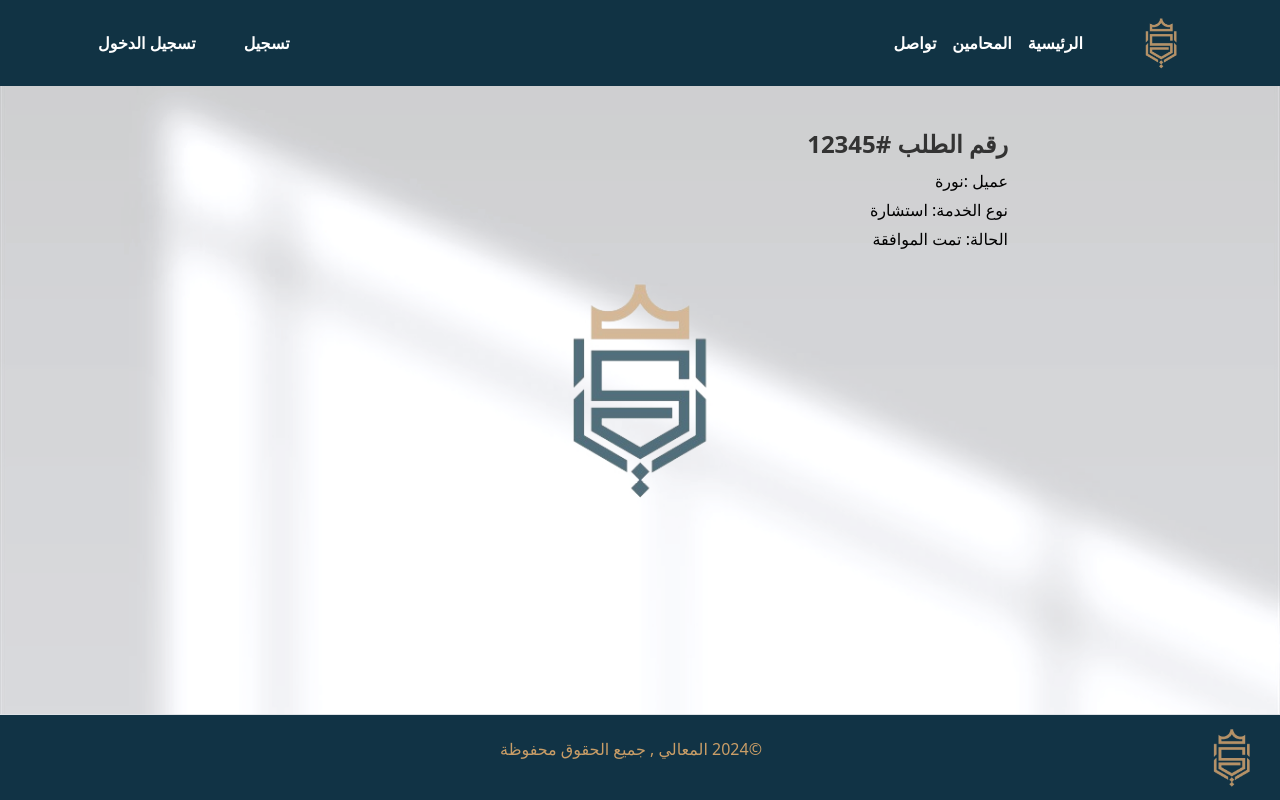
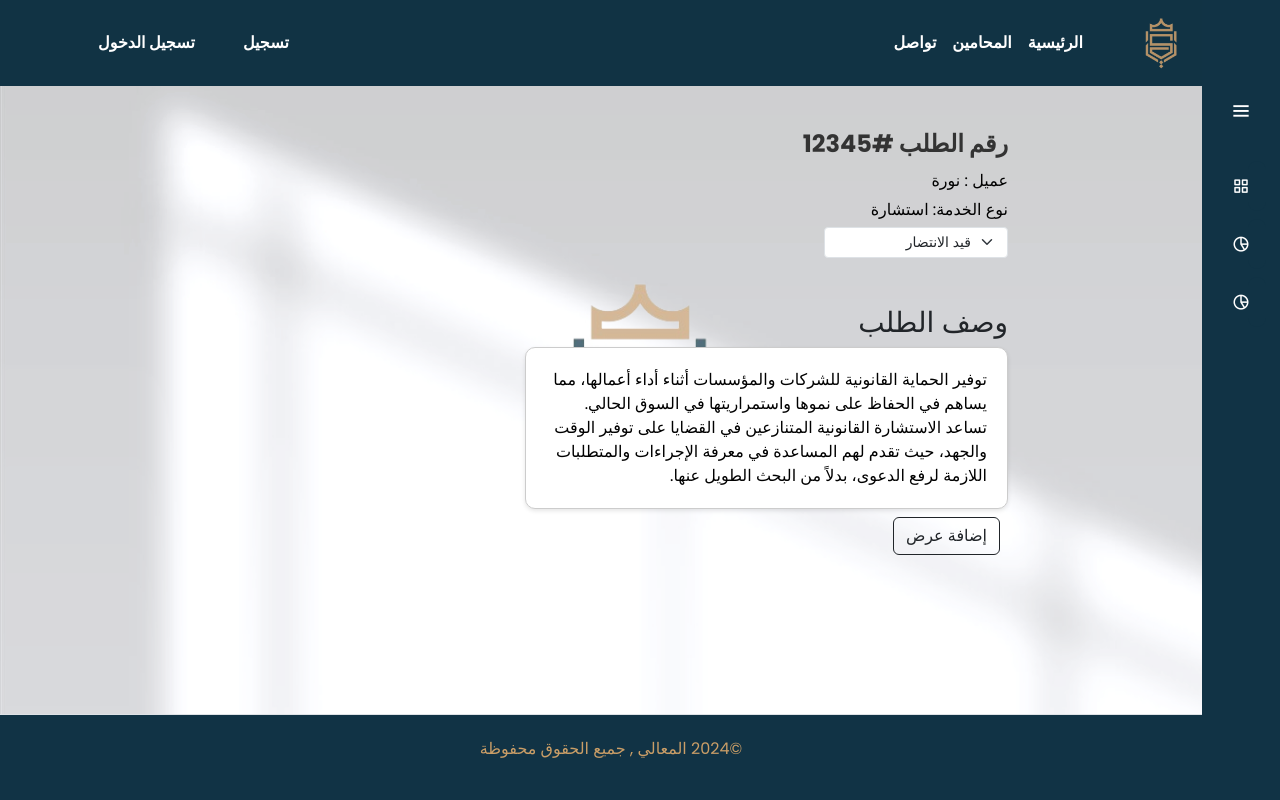
Before and after one commit to WissamZa/Excellency, a Django app: page /service/order_details/ in a window 1280 px wide. Run offline with Django 5.2, Linux system fonts and the light colour scheme; some libraries are stand-ins or nearby versions.

Commit message:
modified:   Excellency/account/templates/account/account_balance.html 	modified:   Excellency/service/templates/service/payment.html 	modified:   Excellency/service/templates/service/previous_orders.html

```diff
--- a/Excellency/account/templates/account/account_balance.html
+++ b/Excellency/account/templates/account/account_balance.html
@@ -4,6 +4,7 @@
     الرصيد
 {% endblock title %}
 {% block content %}
+{% include "account/sidebar.html" %}
 <div class="container mt-4">
     <div class="row justify-content-center">
         <div class="col-md-6">
--- a/Excellency/account/templates/account/sidebar.html
+++ b/Excellency/account/templates/account/sidebar.html
@@ -270,7 +270,7 @@
 
 
    <li>
-     <a href="#">
+     <a href="{% url 'service:Lawyers-view' %}">
        <i class='bx bx-pie-chart-alt-2' ></i>
        <span class="links_name">الطلبات</span>
      </a>
@@ -278,7 +278,7 @@
    </li>
 
     <li>
-     <a href="#">
+     <a href="{% url 'account:account_balance' %}">
        <i class='bx bx-pie-chart-alt-2' ></i>
        <span class="links_name">الرصيد</span>
      </a>
--- a/Excellency/service/templates/service/chat.html
+++ b/Excellency/service/templates/service/chat.html
@@ -4,6 +4,7 @@
 محادثة
 {% endblock title %}
 {% block content %}
+{% include "account/sidebar.html" %}
 <div class="container py-5">
     <div class="row justify-content-center">
         <div class="col-md-8">
--- a/Excellency/service/templates/service/order_details.html
+++ b/Excellency/service/templates/service/order_details.html
@@ -4,17 +4,37 @@
     طلب الخدمة
 {% endblock title %}
 {% block content %}
-
+{% include "account/sidebar.html" %}
 <div class="container mt-4">
     <div class="row justify-content-center">
         <div class="col-md-8">
-            <div class="card-details ">
-                <div class="card-body ">
+            <div class="card-details">
+                <div class="card-body">
                     <h5 class="card-title">رقم الطلب #12345</h5>
-                    <p class="card-text">عميل :نورة </p>
+                    <p class="card-text">عميل : نورة </p>
                     <p class="card-text">نوع الخدمة: استشارة</p>
-                    <p class="card-text">الحالة: تمت الموافقة</p>
+                    <p class="card-text"></p>
+                    <select class="form-select form-select-sm w-25 mb-5" aria-label=".form-select-sm example">
+                        <option selected>قيد الانتضار</option>
+                        <option value="1">رفض</option>
+                        <option value="3">موافقة</option>
+                      </select>
                 </div>
+                <h3 class="">وصف الطلب</h3>
+                <div class="row justify-content-start">
+                    <div class="col-md-8">
+                        <div class="card-law-order mb-2">
+                            <div class="card-body-law">
+                                <p class="card-text">توفير الحماية القانونية للشركات والمؤسسات أثناء أداء أعمالها، مما يساهم في الحفاظ على نموها واستمراريتها في السوق الحالي.
+                                    تساعد الاستشارة القانونية المتنازعين في القضايا على توفير الوقت والجهد، حيث تقدم لهم المساعدة في معرفة الإجراءات والمتطلبات اللازمة لرفع الدعوى، بدلاً من البحث الطويل عنها. </p>
+                            </div>
+                        </div>
+                    </div>
+                </div>
+                <div class="">
+                <a href="#" class="btn btn-outline-dark me-2">إضافة عرض</a>
+            </div>
+
             </div>
         </div>
     </div>
--- a/Excellency/service/templates/service/payment.html
+++ b/Excellency/service/templates/service/payment.html
@@ -4,6 +4,7 @@
     طلب الخدمة
 {% endblock title %}
 {% block content %}
+
 <section class="gradient-custom">
     <div class="container my-5 py-5">
       <div class="row d-flex justify-content-center py-5">
```
Also changed, not shown: Excellency/service/templates/service/Lawyers_orders.html (+10 -9 lines), Excellency/service/templates/service/previous_orders.html (+5 -4 lines).
